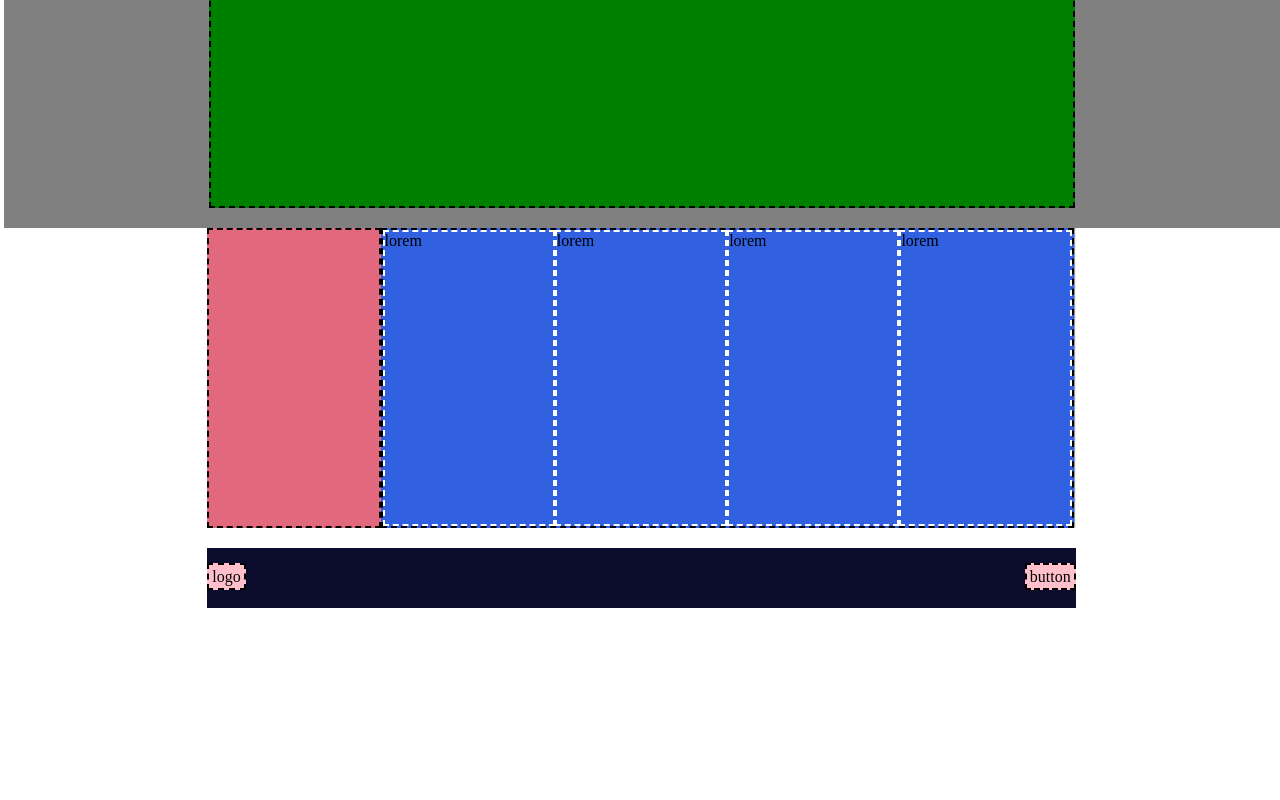
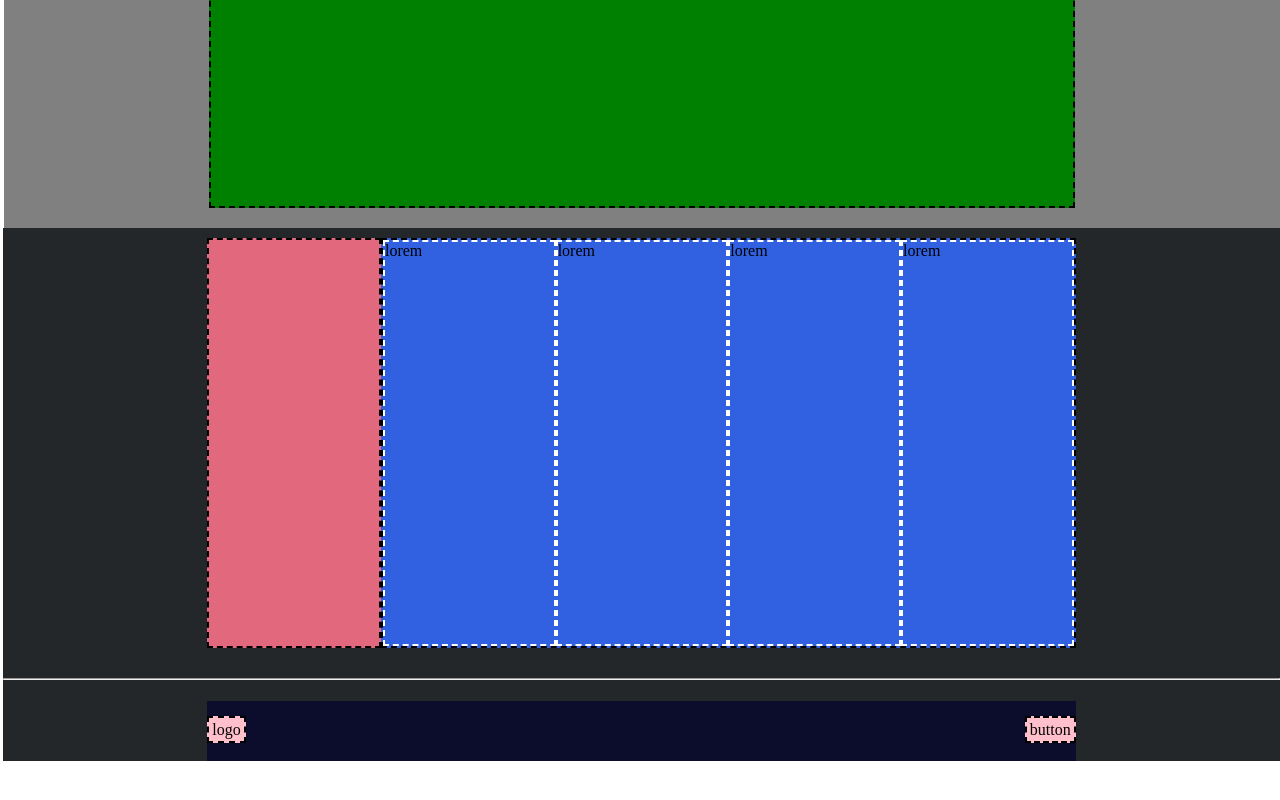
Before and after one commit to Lorenzoo28/htmlcss-struttura-discord, a plain HTML site: page index.html in a window 1280 px wide. Shown: the part 2012-2812 px from the top of the page. Drawn offline with Linux system fonts and the light colour scheme.

Commit message:
htmlcss-struttura-discord fixed

```diff
--- a/index.html
+++ b/index.html
@@ -53,7 +53,8 @@
         </section>
     </main>
     <footer>
-        <div class="container d-flex">
+        <div class="row-container-darkgray h-450">
+            <div style="padding-bottom: 30px; padding-top:10px" class="container d-flex">
                 <div class="w-20 b-dashed"></div>
                 <div class="w-80 d-flex b-dashed">
                 <div class="b-dashed-w">lorem</div>
@@ -61,11 +62,14 @@
                 <div class="b-dashed-w">lorem</div>
                 <div class="b-dashed-w">lorem</div>
                 </div>
+            </div>
+        </div>
         <hr>
-        </div>
+        <div style="padding-top: 20px"class="row-container-darkgray">
             <div id="ft-container-small" class="container d-flex justify-content-between">
                 <div class="ft-logo b-dashed">logo</div>
                 <div class="ft-action b-dashed">button</div>
+            </div>
         </div>
     </div>
     </footer>
--- a/style.css
+++ b/style.css
@@ -76,7 +76,6 @@ section {
 .justify-content-between{
     justify-content: space-between;
     background-color: rgb(12, 12, 44);
-
 }
 .w-20 {
     width: 20%;
@@ -178,7 +177,7 @@ footer {
 
 #ft-container-small {
     height: 60px;
-    margin-top: 20px;
+    margin-top: 1px;
     padding-top: 15px;
 }
 
@@ -197,3 +196,7 @@ footer {
     width: 100%;
     background-color: #23272a;
 }
+
+.h-450 {
+    height: 450px;
+}
```
Lines whose indentation alone changed are shown as unchanged.
